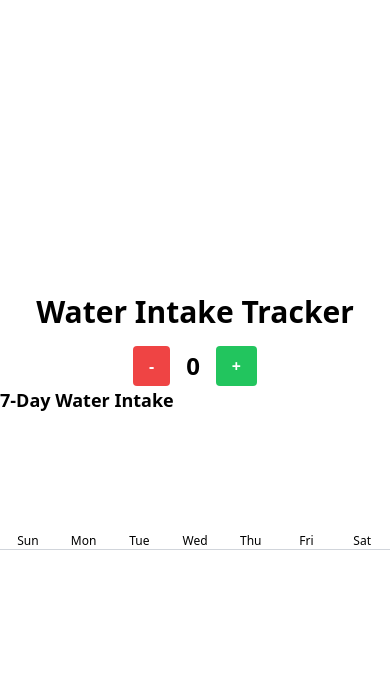
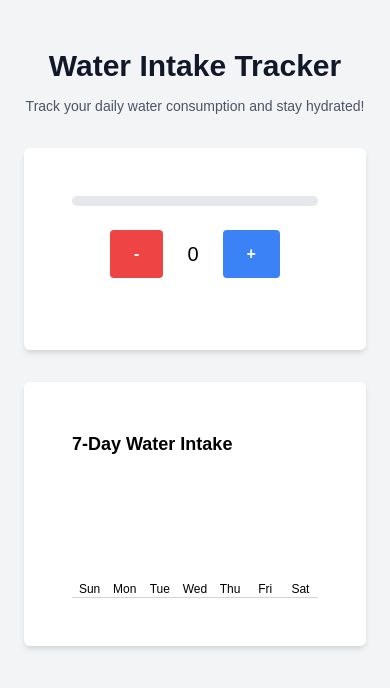
Before and after one commit to MarcosOlivaKaczmarek/water-bottle-app, a React app: page / in a window 390 px wide. Shown: the top 688 px of the page. Built offline with nearby package versions, Linux system fonts and the light colour scheme; the HTML template or start-up script is replaced by a standard one.

Commit message:
[Task] Implement Tailwind CSS Styling and Responsive Layout (#35)
* feat: Implement Tailwind CSS Styling and Responsive Layout (iteration 1)

* feat: Implement Tailwind CSS Styling and Responsive Layout (iteration 2)

```diff
--- a/src/App.tsx
+++ b/src/App.tsx
@@ -2,14 +2,32 @@ import React from 'react'
 import WaterIntakeCounter from './components/WaterIntakeCounter'
 import { WaterIntakeProvider } from './context/WaterIntakeContext'
 import SevenDayWaterIntakeChart from './components/SevenDayWaterIntakeChart'
+import ProgressBar from './components/ProgressBar'
+import Counter from './components/Counter'
 
 function App() {
   return (
     <WaterIntakeProvider>
-      <div className="flex flex-col items-center justify-center h-screen">
-        <h1 className="text-3xl font-bold mb-4">Water Intake Tracker</h1>
-        <WaterIntakeCounter />
-        <SevenDayWaterIntakeChart dailyIntake={[1, 2, 3, 4, 5, 6, 7]} />
+      <div className="flex min-h-screen flex-col items-center justify-start bg-gray-100 py-12 px-4 sm:px-6 lg:px-8">
+        <div className="w-full max-w-3xl space-y-8">
+          <div>
+            <h1 className="text-center text-3xl font-extrabold text-gray-900">
+              Water Intake Tracker
+            </h1>
+            <p className="mt-2 text-center text-sm text-gray-600">
+              Track your daily water consumption and stay hydrated!
+            </p>
+          </div>
+
+          <div className="rounded-md bg-white p-6 shadow-md">
+            <ProgressBar />
+            <Counter />
+          </div>
+
+          <div className="rounded-md bg-white p-6 shadow-md">
+            <SevenDayWaterIntakeChart dailyIntake={[1, 2, 3, 4, 5, 6, 7]} />
+          </div>
+        </div>
       </div>
     </WaterIntakeProvider>
   )
--- a/src/components/SevenDayWaterIntakeChart.tsx
+++ b/src/components/SevenDayWaterIntakeChart.tsx
@@ -1,10 +1,9 @@
-import React from 'react'
+import React, { useContext } from 'react'
+import { WaterIntakeContext } from '../context/WaterIntakeContext'
 
-interface Props {
-  dailyIntake: number[]
-}
+const SevenDayWaterIntakeChart = () => {
+  const { dailyIntake } = useContext(WaterIntakeContext)
 
-const SevenDayWaterIntakeChart: React.FC<Props> = ({ dailyIntake }) => {
   const maxIntake = Math.max(...dailyIntake, 1) // Ensure maxIntake is at least 1 to avoid division by zero
 
   const getDayLabel = (index: number): string => {
--- a/src/components/WaterIntakeChart.tsx
+++ b/src/components/WaterIntakeChart.tsx
@@ -6,18 +6,21 @@ const WaterIntakeChart = () => {
   const maxIntake = Math.max(...dailyIntake)
 
   return (
-    <div className="w-full">
-      <h2 className="text-lg font-semibold mb-2">7-Day Water Intake</h2>
-      <div className="flex items-end h-32 border-b border-gray-300">
+    <div className="mt-8 w-full">
+      <h2 className="mb-2 text-lg font-semibold text-gray-700">7-Day Water Intake</h2>
+      <div className="flex h-32 items-end border-b border-gray-300">
         {dailyIntake.map((intake, index) => {
           const barHeight = maxIntake > 0 ? (intake / maxIntake) * 100 : 0
           return (
             <div key={index} className="flex flex-col items-center">
               <div
-                className="bg-blue-500 w-6 mb-1 transition-all duration-300"
-                style={{ height: `${barHeight}%` }}
+                className="mb-1 w-6 transition-all duration-300"
+                style={{
+                  height: `${barHeight}%`,
+                  backgroundColor: 'rgba(59, 130, 246, 0.75)',
+                }}
               ></div>
-              <span className="text-xs">{getDayLabel(index)}</span>
+              <span className="text-xs text-gray-600">{getDayLabel(index)}</span>
             </div>
           )
         })}
--- a/src/components/WaterIntakeCounter.tsx
+++ b/src/components/WaterIntakeCounter.tsx
@@ -1,33 +1,25 @@
-import React, { useState } from 'react'
+import React, { useContext } from 'react'
+import { WaterIntakeContext } from '../context/WaterIntakeContext'
 
 const WaterIntakeCounter: React.FC = () => {
-  const [count, setCount] = useState(0)
-
-  const increment = () => {
-    setCount(count + 1)
-  }
-
-  const decrement = () => {
-    if (count > 0) {
-      setCount(count - 1)
-    }
-  }
+  const { intake, incrementIntake, decrementIntake } = useContext(WaterIntakeContext)
 
   return (
     <div className="flex items-center justify-center space-x-4">
       <button
-        className="bg-red-500 hover:bg-red-700 text-white font-bold py-2 px-4 rounded"
-        onClick={decrement}
+        className="rounded-full bg-red-500 py-2 px-4 font-bold text-white hover:bg-red-700 focus:outline-none focus:ring-2 focus:ring-red-500 disabled:bg-red-300"
+        onClick={decrementIntake}
         aria-label="Decrement water intake"
+        disabled={intake <= 0}
       >
         -
       </button>
-      <span className="text-2xl font-bold" data-testid="water-intake-count">
-        {count}
+      <span className="text-2xl font-bold text-gray-800" data-testid="water-intake-count">
+        {intake}
       </span>
       <button
-        className="bg-green-500 hover:bg-green-700 text-white font-bold py-2 px-4 rounded"
-        onClick={increment}
+        className="rounded-full bg-blue-500 py-2 px-4 font-bold text-white hover:bg-blue-700 focus:outline-none focus:ring-2 focus:ring-blue-500"
+        onClick={incrementIntake}
         aria-label="Increment water intake"
       >
         +
--- a/tailwind.config.js
+++ b/tailwind.config.js
@@ -2,7 +2,28 @@
 module.exports = {
   content: ['./src/**/*.{js,jsx,ts,tsx}'],
   theme: {
-    extend: {},
+    extend: {
+      colors: {
+        primary: '#3490dc',
+        secondary: '#ffed4a',
+        success: '#38c172',
+        danger: '#e3342f',
+        warning: '#f9ca24',
+        info: '#4dc0b5',
+      },
+      fontFamily: {
+        sans: ['Graphik', 'sans-serif'],
+        serif: ['Merriweather', 'serif'],
+      },
+      spacing: {
+        1: '8px',
+        2: '12px',
+        3: '16px',
+        4: '24px',
+        5: '32px',
+        6: '48px',
+      },
+    },
   },
   plugins: [],
 }
```
